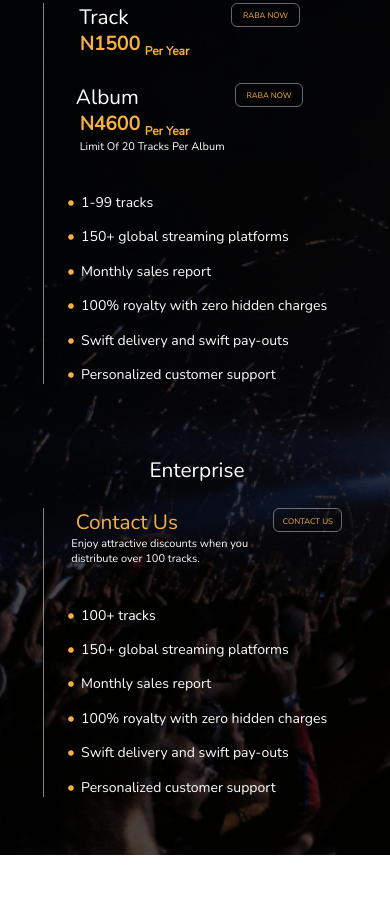
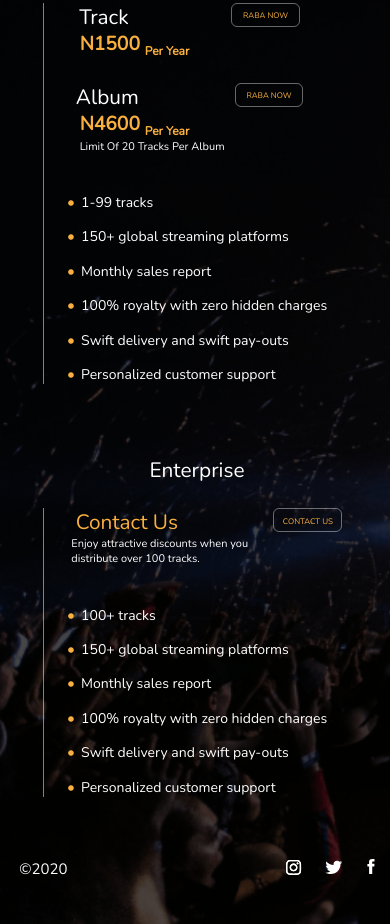
Before and after one commit to AqueousSolution/RabaOnePager, a plain HTML site: page index.html in a window 390 px wide. Shown: the part 3729-4653 px from the top of the page. Before the commit the page ends 4584 px from the top, so only its background shows below. Drawn offline with nearby package versions, Linux system fonts and the light colour scheme.

Commit message:
hopefulebunslast

```diff
--- a/index.html
+++ b/index.html
@@ -13,21 +13,7 @@
     <meta name="viewport" content="width=device-width, initial-scale=1.0" />
   </head>
   <body>
-    <footer class="footer">
-      <ul class="footer-menu">
-        <li>&#169;2020</li>
-        <li>
-          <a href="https://www.instagram.com/raba_io/"  target="_blank"><img src="facebook.svg"/></a>
-        </li>
-        <li>
-          <a href="https://www.twitter.com/raba_io/" target="_blank"><img src="twitter.svg"/></a>
-        </li>
-        <li>
-          <a href="https://m.facebook.com/Raba-109231523941586/posts/?ref=bookmarks&mt_nav=0"  target="_blank"><img src="ig.svg"/></a>
-        </li>
-      </ul>
-      <div class="contact"><a href="#popup">Contact</a></div>
-    </footer>
+
     <nav class="navbar">
       <label class="navbar-toggle" id="js-navbar-toggle" for="chkToggle">
               <i class="fa fa-bars"></i>
@@ -251,7 +237,7 @@
         <div class="details album">
           <div class="flex">
             <h2 class="pricingtype">Album</h2>
-            <a target="_blank"href="https://docs.google.com/forms/d/e/1FAIpQLScBVNmDl2zIMVKJHHK0gYCYRxYVUObDmDP150ybiwYrtZvVIA/viewform?embedded=true" class="rabanow-small">raba now</a>
+            <a target="_blank"href="https://docs.google.com/forms/d/e/1FAIpQLSc8qeq5L248k1uvBxjXovxy8TXLBZJcjQ1T1BhzuMKzjyA8cg/viewform?embedded=true" class="rabanow-small">raba now</a>
           </div>
           <h1 class="price">N4600 <sub>Per Year</sub></h1>
           <p class="limit">Limit Of 20 Tracks Per Album</p>
@@ -280,7 +266,39 @@
         <li class="trackfeatureslist">Swift delivery and swift pay-outs</li>
         <li class="trackfeatureslist">Personalized customer support</li>
       </ul>
+      <footer class="mobilefooter">
+        <div class="mobilefooter-menu">
+            <p>&#169;2020</p>
+            <ul class="mobilefooter-icons">
+                <li>
+                  <a href="https://www.instagram.com/raba_io/"  target="_blank"><img src="facebook.svg"/></a>
+                </li>
+                <li>
+                  <a href="https://www.twitter.com/raba_io/" target="_blank"><img src="twitter.svg"/></a>
+                </li>
+                <li>
+                  <a href="https://m.facebook.com/Raba-109231523941586/posts/?ref=bookmarks&mt_nav=0"  target="_blank"><img src="ig.svg"/></a>
+                </li>
+              </ul>
+        </div>
+
+      </footer>
     </section>
+    <footer class="footer">
+      <ul class="footer-menu">
+        <li>&#169;2020</li>
+        <li>
+          <a href="https://www.instagram.com/raba_io/"  target="_blank"><img src="facebook.svg"/></a>
+        </li>
+        <li>
+          <a href="https://www.twitter.com/raba_io/" target="_blank"><img src="twitter.svg"/></a>
+        </li>
+        <li>
+          <a href="https://m.facebook.com/Raba-109231523941586/posts/?ref=bookmarks&mt_nav=0"  target="_blank"><img src="ig.svg"/></a>
+        </li>
+      </ul>
+      <div class="contact"><a href="#popup">Contact</a></div>
+    </footer>
     <div id="popup" class="popup">
       <div class="popup-content">
         <form action="submit" action="mail_handler.php" method="post" class="contactform">
--- a/style.css
+++ b/style.css
@@ -495,9 +495,6 @@ section.rabaofferings {
   margin-left: 1.5rem;
 }
 
-.limit {
-  margin-left: 16%;
-}
 .pricingtype {
   font-size: 1.3rem;
   color: white;
@@ -554,6 +551,10 @@ p {
   .flexer {
     padding-right: 0%;
     justify-content: space-around;
+  }
+
+  .limit {
+    margin-left: 16%;
   }
 }
 sub {
@@ -632,12 +633,12 @@ ul li.trackfeatureslist::before {
   .rabapricing {
     display: grid;
     grid-template-columns: repeat(1, 1fr);
-    grid-template-rows: repeat(12, max-content);
+    grid-template-rows: repeat(13, max-content);
     padding-top: 0%;
     height: 100%;
     grid-gap: 1.5rem;
     padding-left: 1%;
-    padding-bottom: 15%;
+    padding-bottom: 1%;
   }
 
   .price {
@@ -1030,6 +1031,10 @@ textarea {
 .contactform-title {
   font-size: 1.5rem;
 }
+
+.mobilefooter {
+  display: none;
+}
 .footer {
   height: 120px;
   width: 100%;
@@ -1070,6 +1075,28 @@ ul.footer-menu li ::before {
     width: 50%;
   }
 
+  .mobilefooter {
+    display: block;
+    grid-row: 13/14;
+    grid-column: 1/2;
+  }
+  .mobilefooter-menu {
+    display: grid;
+    list-style: none;
+    grid-template-columns: repeat(2, 1fr);
+    grid-template-rows: repeat(1, 1fr);
+    padding: 10% 4%;
+  }
+  .mobilefooter-menu p {
+    font-size: 15px;
+  }
+  .mobilefooter-icons {
+    display: flex;
+    list-style: none;
+    justify-content: space-between;
+    width: 50%;
+    justify-self: right;
+  }
   .popup-content {
     width: 90%;
     height: 50%;
@@ -1089,6 +1116,10 @@ ul.footer-menu li ::before {
     display: none;
   }
 
+  .contact {
+    display: none;
+  }
+
   .ctc {
     padding: 0.4rem 0rem;
     text-align: center;
```
